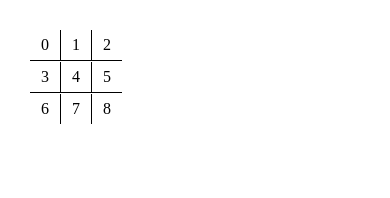
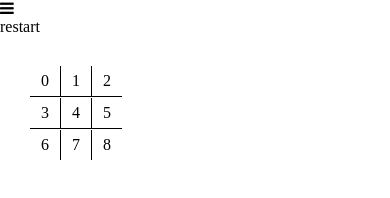
Before and after one commit to KennethSmithRSA/Tick-Tack-Toe, a plain HTML site: page index.html in a window 390 px wide. Drawn offline with Linux system fonts and the light colour scheme.

Commit message:
Add header as a navbar. Add link to fontawesome hamburger menu icon. Need to add logo and title

```diff
--- a/index.html
+++ b/index.html
@@ -5,8 +5,17 @@
     <meta name="viewport" content="width=device-width, initial-scale=1.0">
     <title>Tik Tac Toe</title>
     <link rel="stylesheet" href="style.css">
+    <link rel="stylesheet" href="https://cdnjs.cloudflare.com/ajax/libs/font-awesome/4.7.0/css/font-awesome.min.css">
 </head>
 <body>
+    <header class="navbar">
+        <span id="toggle-nav">
+            <i class="fa fa-bars"></i>
+        </span>
+        <ul id="navlist">
+            <li id="restartGameBtn">restart</li>
+        </ul>
+    </header>
 
     <div class="boardContainer">
 
```
